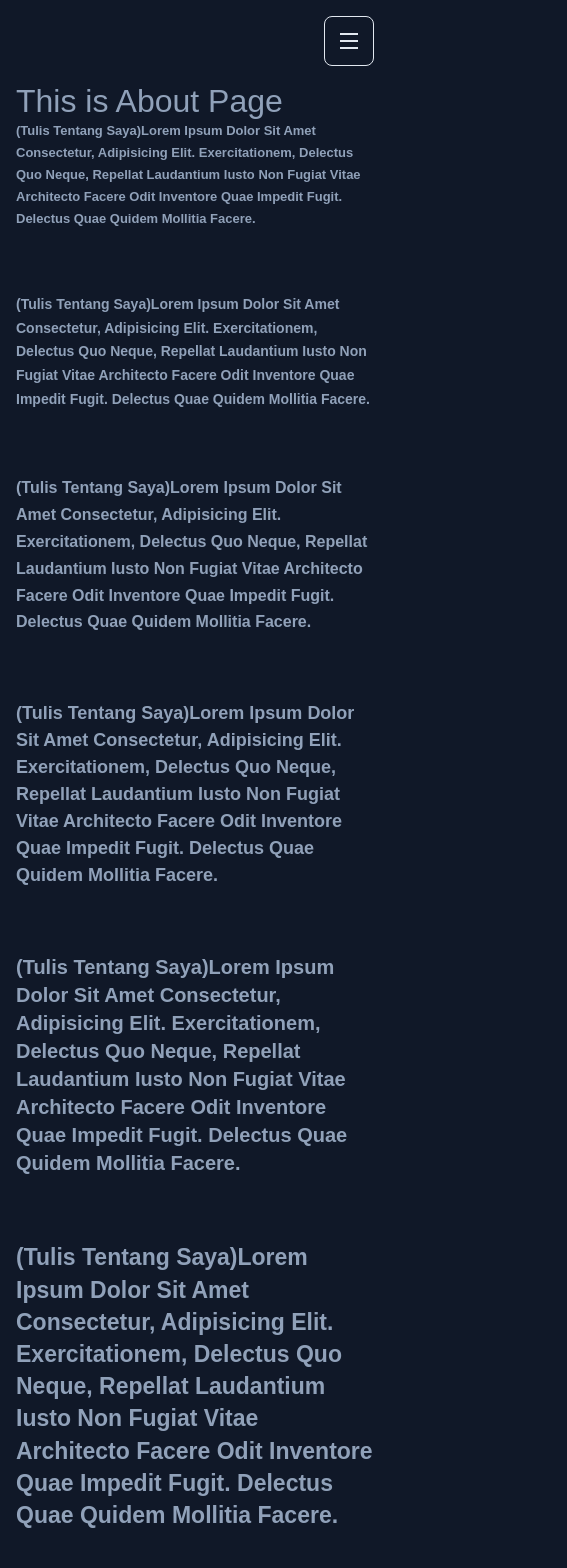
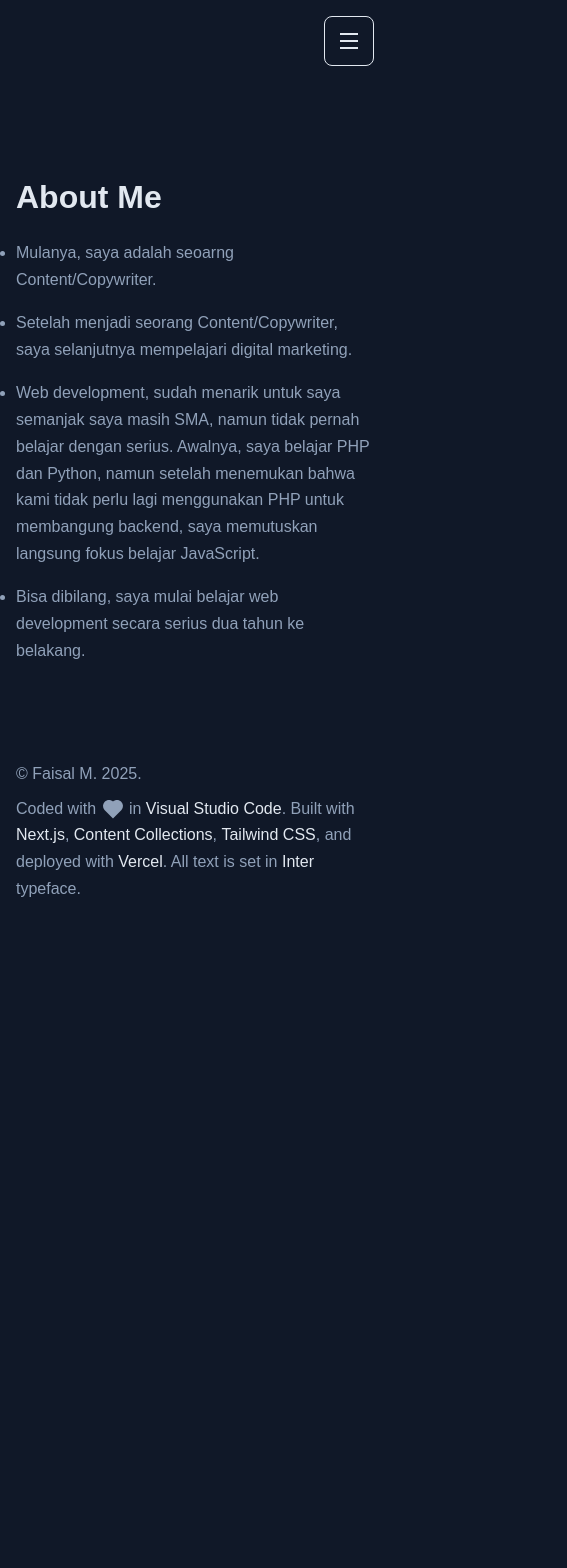
Before and after one commit to faisalm29/mfaisal, a Next.js app: page /about in a window 390 px wide. Shown: the top 1568 px of the page, 567 px wide, since content can reach past the window. After the commit the page ends 935 px from the top, so only its background shows below. Built offline with nearby package versions, Linux system fonts and the light colour scheme; a web font is replaced by a local one.

Commit message:
add copy for profile section and about page also make table on post responsive

```diff
--- a/content/programming/programming-kedua-saya.mdx
+++ b/content/programming/programming-kedua-saya.mdx
@@ -82,9 +82,12 @@ A note[^1]
 
 ## Table
 
-| No. | Salary | Amount | Percentage |
-| --- | ------ | ------ | ---------- |
-| 1   | 200    | 300    | 4%         |
+| No. | Salary | Amount | Percentage | No. | Salary | Amount | Percentage | No. | Salary | Amount | Percentage |
+| --- | ------ | ------ | ---------- | --- | ------ | ------ | ---------- | --- | ------ | ------ | ---------- |
+| 1   | 200    | 300    | 4%         | 1   | 200    | 300    | 5%         | 1   | 200    | 300    | 4%         |
+| 1   | 200    | 300    | 4%         | 1   | 200    | 300    | 5%         | 1   | 200    | 300    | 4%         |
+| 1   | 200    | 300    | 4%         | 1   | 200    | 300    | 5%         | 1   | 200    | 300    | 4%         |
+| 1   | 200    | 300    | 4%         | 1   | 200    | 300    | 5%         | 1   | 200    | 300    | 4%         |
 
 ## Tasklist
 
--- a/src/app/about/page.tsx
+++ b/src/app/about/page.tsx
@@ -1,98 +1,34 @@
 const About = () => {
   return (
-    <>
-      <h1>This is About Page</h1>
-      <p className="mb-16 text-xs font-bold capitalize">
-        (tulis tentang saya)Lorem ipsum dolor sit amet consectetur, adipisicing
-        elit. Exercitationem, delectus quo neque, repellat laudantium iusto non
-        fugiat vitae architecto facere odit inventore quae impedit fugit.
-        Delectus quae quidem mollitia facere.
-      </p>
-      <p className="mb-16 text-sm font-bold capitalize">
-        (tulis tentang saya)Lorem ipsum dolor sit amet consectetur, adipisicing
-        elit. Exercitationem, delectus quo neque, repellat laudantium iusto non
-        fugiat vitae architecto facere odit inventore quae impedit fugit.
-        Delectus quae quidem mollitia facere.
-      </p>
-      <p className="mb-16 text-base font-bold capitalize">
-        (tulis tentang saya)Lorem ipsum dolor sit amet consectetur, adipisicing
-        elit. Exercitationem, delectus quo neque, repellat laudantium iusto non
-        fugiat vitae architecto facere odit inventore quae impedit fugit.
-        Delectus quae quidem mollitia facere.
-      </p>
-      <p className="mb-16 text-lg font-bold capitalize">
-        (tulis tentang saya)Lorem ipsum dolor sit amet consectetur, adipisicing
-        elit. Exercitationem, delectus quo neque, repellat laudantium iusto non
-        fugiat vitae architecto facere odit inventore quae impedit fugit.
-        Delectus quae quidem mollitia facere.
-      </p>
-      <p className="mb-16 text-xl font-bold capitalize">
-        (tulis tentang saya)Lorem ipsum dolor sit amet consectetur, adipisicing
-        elit. Exercitationem, delectus quo neque, repellat laudantium iusto non
-        fugiat vitae architecto facere odit inventore quae impedit fugit.
-        Delectus quae quidem mollitia facere.
-      </p>
-      <p className="mb-16 text-2xl font-bold capitalize">
-        (tulis tentang saya)Lorem ipsum dolor sit amet consectetur, adipisicing
-        elit. Exercitationem, delectus quo neque, repellat laudantium iusto non
-        fugiat vitae architecto facere odit inventore quae impedit fugit.
-        Delectus quae quidem mollitia facere.
-      </p>
-      <p className="mb-16 text-3xl font-bold capitalize">
-        (tulis tentang saya)Lorem ipsum dolor sit amet consectetur, adipisicing
-        elit. Exercitationem, delectus quo neque, repellat laudantium iusto non
-        fugiat vitae architecto facere odit inventore quae impedit fugit.
-        Delectus quae quidem mollitia facere.
-      </p>
-      <p className="mb-16 text-4xl font-bold capitalize">
-        (tulis tentang saya)Lorem ipsum dolor sit amet consectetur, adipisicing
-        elit. Exercitationem, delectus quo neque, repellat laudantium iusto non
-        fugiat vitae architecto facere odit inventore quae impedit fugit.
-        Delectus quae quidem mollitia facere.
-      </p>
-      <p className="mb-16 text-5xl font-bold capitalize">
-        (tulis tentang saya)Lorem ipsum dolor sit amet consectetur, adipisicing
-        elit. Exercitationem, delectus quo neque, repellat laudantium iusto non
-        fugiat vitae architecto facere odit inventore quae impedit fugit.
-        Delectus quae quidem mollitia facere.
-      </p>
-      <p className="mb-16 text-6xl font-bold capitalize">
-        (tulis tentang saya)Lorem ipsum dolor sit amet consectetur, adipisicing
-        elit. Exercitationem, delectus quo neque, repellat laudantium iusto non
-        fugiat vitae architecto facere odit inventore quae impedit fugit.
-        Delectus quae quidem mollitia facere.
-      </p>
-      <p className="mb-16 text-7xl font-bold capitalize">
-        (tulis tentang saya)Lorem ipsum dolor sit amet consectetur, adipisicing
-        elit. Exercitationem, delectus quo neque, repellat laudantium iusto non
-        fugiat vitae architecto facere odit inventore quae impedit fugit.
-        Delectus quae quidem mollitia facere.
-      </p>
-      <p className="mb-16 text-8xl font-bold capitalize">
-        (tulis tentang saya)Lorem ipsum dolor sit amet consectetur, adipisicing
-        elit. Exercitationem, delectus quo neque, repellat laudantium iusto non
-        fugiat vitae architecto facere odit inventore quae impedit fugit.
-        Delectus quae quidem mollitia facere.
-      </p>
-      <p className="mb-16 text-9xl font-bold capitalize">
-        (tulis tentang saya)Lorem ipsum dolor sit amet consectetur, adipisicing
-        elit. Exercitationem, delectus quo neque, repellat laudantium iusto non
-        fugiat vitae architecto facere odit inventore quae impedit fugit.
-        Delectus quae quidem mollitia facere.
-      </p>
-      <p className="text-10xl mb-16 font-bold capitalize">
-        (tulis tentang saya)Lorem ipsum dolor sit amet consectetur, adipisicing
-        elit. Exercitationem, delectus quo neque, repellat laudantium iusto non
-        fugiat vitae architecto facere odit inventore quae impedit fugit.
-        Delectus quae quidem mollitia facere.
-      </p>
-      <p className="text-11xl mb-16 font-bold capitalize">
-        (tulis tentang saya)Lorem ipsum dolor sit amet consectetur, adipisicing
-        elit. Exercitationem, delectus quo neque, repellat laudantium iusto non
-        fugiat vitae architecto facere odit inventore quae impedit fugit.
-        Delectus quae quidem mollitia facere.
-      </p>
-    </>
+    <main className="mt-24">
+      <h1 className="text-secondary-200 mb-6 font-bold">About Me</h1>
+      <ul>
+        <li className="mb-4 list-disc">
+          <p>Mulanya, saya adalah seoarng Content/Copywriter.</p>
+        </li>
+        <li className="mb-4 list-disc">
+          <p>
+            Setelah menjadi seorang Content/Copywriter, saya selanjutnya
+            mempelajari digital marketing.
+          </p>
+        </li>
+        <li className="mb-4 list-disc">
+          <p>
+            Web development, sudah menarik untuk saya semanjak saya masih SMA,
+            namun tidak pernah belajar dengan serius. Awalnya, saya belajar PHP
+            dan Python, namun setelah menemukan bahwa kami tidak perlu lagi
+            menggunakan PHP untuk membangung backend, saya memutuskan langsung
+            fokus belajar JavaScript.
+          </p>
+        </li>
+        <li className="mb-4 list-disc">
+          <p>
+            Bisa dibilang, saya mulai belajar web development secara serius dua
+            tahun ke belakang.
+          </p>
+        </li>
+      </ul>
+    </main>
   );
 };
 
--- a/src/app/blog/[slug]/page.tsx
+++ b/src/app/blog/[slug]/page.tsx
@@ -30,7 +30,7 @@ export default async function Blog({
   const readingTime = JSON.parse(post.readingTime) as ReadTimeResults;
 
   return (
-    <article className="prose prose-p:text-secondary-400 prose-a:no-underline mx-auto mt-10">
+    <article className="prose prose-p:text-secondary-400 prose-a:no-underline prose-li:text-secondary-400 prose-strong:text-secondary-200 prose-th:text-secondary-200 prose-td:text-secondary-400 checked:bg-accent prose-tr:even:bg-[#172135] prose-tr:odd:bg-primary mx-auto mt-10 marker:text-gray-500">
       <div className="flex">
         <time className="not-prose text-secondary-400 mr-2">
           {post.publishedDate.toLocaleDateString("en-US", {
--- a/src/app/programming/[slug]/page.tsx
+++ b/src/app/programming/[slug]/page.tsx
@@ -28,7 +28,7 @@ export default async function Programming({
   const readingTime = JSON.parse(post.readingTime) as ReadTimeResults;
 
   return (
-    <article className="prose prose-p:text-secondary-400 prose-a:no-underline prose-li:text-secondary-400 prose-strong:text-secondary-200 prose-code:text-secondary-400 prose-th:text-secondary-200 prose-td:text-secondary-400 checked:bg-accent prose-code:ps-0 mx-auto mt-10 marker:text-gray-500">
+    <article className="prose prose-p:text-secondary-400 prose-a:no-underline prose-li:text-secondary-400 prose-strong:text-secondary-200 prose-code:text-secondary-400 prose-th:text-secondary-200 prose-td:text-secondary-400 checked:bg-accent prose-code:ps-0 prose-tr:even:bg-[#172135] prose-tr:odd:bg-primary mx-auto mt-10 marker:text-gray-500">
       <div className="flex">
         <time className="not-prose text-secondary-400 mr-2">
           {post.publishedDate.toLocaleDateString("en-US", {
--- a/src/components/MDXContainer.tsx
+++ b/src/components/MDXContainer.tsx
@@ -67,6 +67,11 @@ const MDXContainer = {
       className="not-prose text-secondary-400 border-l-accent border-l-4 py-2 pl-8 italic"
     />
   ),
+  table: ({ ...props }) => (
+    <div className="overflow-x-auto">
+      <table {...props} className="prose table-fix w-full overflow-scroll" />
+    </div>
+  ),
 };
 
 export default MDXContainer;
```
Also changed, not shown: src/components/Profile.tsx (+10 -4 lines).
